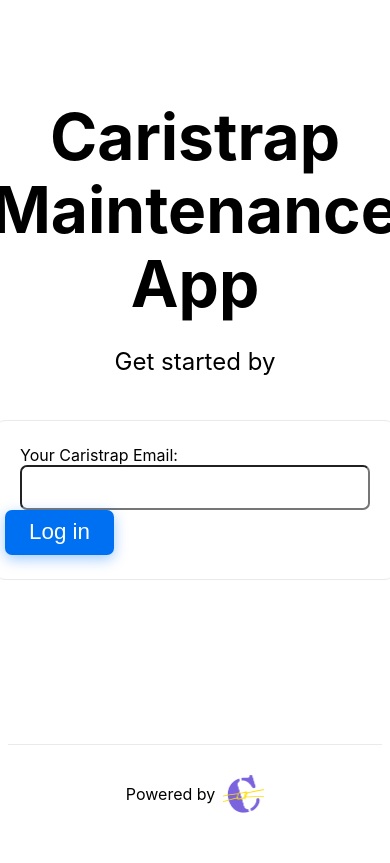
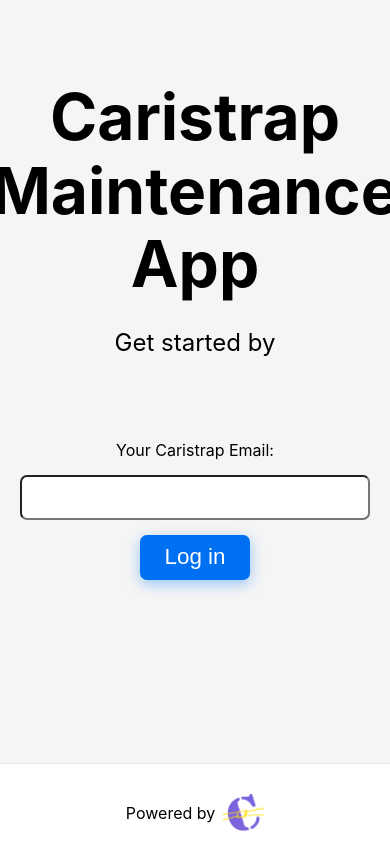
Before and after one commit to garorueda99/nextJS-init, a Next.js app: page / in a window 390 px wide. Shown: the top 863 px of the page. Built offline with nearby package versions, Linux system fonts and the light colour scheme.

Commit message:
login draft

```diff
--- a/components/login.js
+++ b/components/login.js
@@ -13,10 +13,9 @@ export default function Login() {
     const did = await new Magic(
       process.env.NEXT_PUBLIC_MAGIC_PUB_KEY
     ).auth.loginWithMagicLink({ email: elements.email.value });
-
     // Once we have the token from magic,
     // update our own database
-
+    // console.log('FRONT-DID', did);
     const authRequest = await fetch('/api/login', {
       method: 'POST',
       headers: { Authorization: `Bearer ${did}` },
@@ -34,7 +33,7 @@ export default function Login() {
   return (
     <div className={styles.container}>
       <form onSubmit={handleSubmit} className={styles.card}>
-        <label htmlFor='email' div className={styles.description}>
+        <label htmlFor='email' className={styles.description}>
           Your Caristrap Email:{' '}
         </label>
         <input name='email' type='email' className={styles.email} />
--- a/hooks/useAuth.js
+++ b/hooks/useAuth.js
@@ -1,4 +1,3 @@
-import { useEffect } from 'react';
 import useSWR from 'swr';
 
 function fetcher(route) {
--- a/lib/cookie.js
+++ b/lib/cookie.js
@@ -1,19 +1,7 @@
-import { serialize, parse } from 'cookie';
+import { serialize } from 'cookie';
 
-const TOKEN_NAME = 'token';
+const TOKEN_NAME = 'api_token';
 const MAX_AGE = 60 * 60 * 8;
-
-function removeAuthCookies(res) {
-  const expireConfig = {
-    maxAge: 0,
-    expires: new Date(Date.now() - MAX_AGE),
-  };
-
-  res.setHeader('Set-Cookie', [
-    createCookie(TOKEN_NAME, '', expireConfig),
-    createCookie('authed', '', expireConfig),
-  ]);
-}
 
 function createCookie(name, data, options = {}) {
   return serialize(name, data, {
@@ -34,14 +22,8 @@ function setTokenCookie(res, token) {
   ]);
 }
 
-function getAuthToken(req) {
-  return req.cookies[TOKEN_NAME];
+function getAuthToken(cookies) {
+  return cookies[TOKEN_NAME];
 }
 
-export default {
-  setTokenCookie,
-  removeAuthCookies,
-  getAuthToken,
-  createCookie,
-  AUTH_TOKEN_NAME: TOKEN_NAME,
-};
+export default { setTokenCookie, getAuthToken };
--- a/package.json
+++ b/package.json
@@ -8,10 +8,12 @@
     "start": "next start"
   },
   "dependencies": {
+    "@hapi/iron": "^6.0.0",
     "@magic-sdk/admin": "^1.2.2",
     "magic-sdk": "^2.7.0",
     "next": "9.5.5",
     "react": "16.14.0",
-    "react-dom": "16.14.0"
+    "react-dom": "16.14.0",
+    "swr": "^0.3.6"
   }
 }
--- a/pages/api/login.js
+++ b/pages/api/login.js
@@ -1,16 +1,28 @@
 import { Magic } from '@magic-sdk/admin';
+import Iron from '@hapi/iron';
+import CookieService from '../../lib/cookie';
 
-let magic = new Magic(process.env.MAGIC_SECRET_KEY);
+console.log('====>', CookieService);
 
 export default async (req, res) => {
   if (req.method !== 'POST') return res.status(405).end();
 
-  // exchange the DID from Magic for some user data
-  const did = magic.utils.parseAuthorizationHeader(req.headers.authorization);
-  const user = await magic.users.getMetadataByToken(did);
+  // exchange the did from Magic for some user data
+  const did = req.headers.authorization.split('Bearer').pop().trim();
+  const user = await new Magic(
+    process.env.MAGIC_SECRET_KEY
+  ).users.getMetadataByToken(did);
 
-  // Author a couple of cookies to persist a users session
-  // TODO
+  // Author a couple of cookies to persist a user's session
+  const token = await Iron.seal(
+    user,
+    process.env.ENCRYPTION_SECRET,
+    Iron.defaults
+  );
+
+  // console.log(res);
+
+  CookieService.setTokenCookie(res, token);
 
   res.end();
 };
--- /dev/null
+++ b/pages/api/user.js
@@ -0,0 +1,21 @@
+import Iron from '@hapi/iron';
+import CookieService from '../../lib/cookie';
+
+export default async (req, res) => {
+  let user;
+  try {
+    user = await Iron.unseal(
+      CookieService.getAuthToken(req.cookies),
+      process.env.ENCRYPTION_SECRET,
+      Iron.defaults
+    );
+  } catch (error) {
+    res.status(401).end();
+  }
+
+  // now we have access to the data inside of user
+  // and we could make database calls or just send back what we have
+  // in the token.
+  //   console.log('HERE USER ===>', user);
+  res.json(user);
+};
--- a/pages/index.js
+++ b/pages/index.js
@@ -9,6 +9,15 @@ export default function Home() {
       <Head>
         <title>CM-App</title>
         <link rel='icon' href='/favicon.ico' />
+        <script
+          dangerouslySetInnerHTML={{
+            __html: `
+          if (document.cookie && document.cookie.includes('authed')) {
+            window.location.href = "/dashboard"
+          }
+        `,
+          }}
+        />
       </Head>
 
       <main className={styles.main}>
--- a/styles/Home.module.css
+++ b/styles/Home.module.css
@@ -5,6 +5,19 @@
   flex-direction: column;
   justify-content: center;
   align-items: center;
+  background-color: #f5f5f5;
+  /* background-image: -moz-linear-gradient(top, #ffffff, #b93a3a);
+* background-image: -ms-linear-gradient(top, #ffffff, #e6e6e6);
+  background-image: -webkit-gradient(
+    linear,
+    0 0,
+    0 100%,
+    from(#ffffff),
+    to(#e6e6e6)
+  );
+  background-image: -webkit-linear-gradient(top, #ffffff, #e6e6e6);
+  background-image: -o-linear-gradient(top, #ffffff, #e6e6e6); */
+  /* background-image: linear-gradient(top, #eef1f5, #acadbb79); */
 }
 
 .main {
@@ -17,12 +30,13 @@
 }
 
 .footer {
-  width: 100%;
+  width: 100vw;
   height: 100px;
   border-top: 1px solid #eaeaea;
   display: flex;
   justify-content: center;
   align-items: center;
+  background-color: #ffffff;
 }
 
 .footer img {
--- a/styles/Login.module.css
+++ b/styles/Login.module.css
@@ -4,6 +4,8 @@
   flex-direction: column;
   justify-content: center;
   align-items: center;
+  min-height: 250px;
+  border-radius: 10px;
 }
 
 .grid {
@@ -23,8 +25,6 @@
   text-align: left;
   color: inherit;
   text-decoration: none;
-  border: 1px solid #eaeaea;
-  border-radius: 10px;
   transition: box-shadow 0.2s ease, border 0.2s ease;
 }
 
@@ -44,9 +44,9 @@
   font-size: 1.4rem;
 }
 
-.card:hover {
+.container:hover {
   box-shadow: 1px 8px 20px grey;
-  -webkit-transition: box-shadow 0.6s ease-in;
+  transition: box-shadow 0.6s ease-in;
 }
 
 .email {
@@ -58,3 +58,20 @@
   padding-right: 1.5rem;
   outline: none;
 }
+
+@media (max-width: 740px) {
+  .card {
+    display: flex;
+    align-items: center;
+    flex-direction: column;
+  }
+
+  .email {
+    margin: 15px 0;
+    outline: none;
+  }
+  .button {
+    position: static;
+    border: none;
+  }
+}
```
Also changed, not shown: pages/dashboard.js (+9 -4 lines), 1 other file (tests, documents, lock files or other folders).
